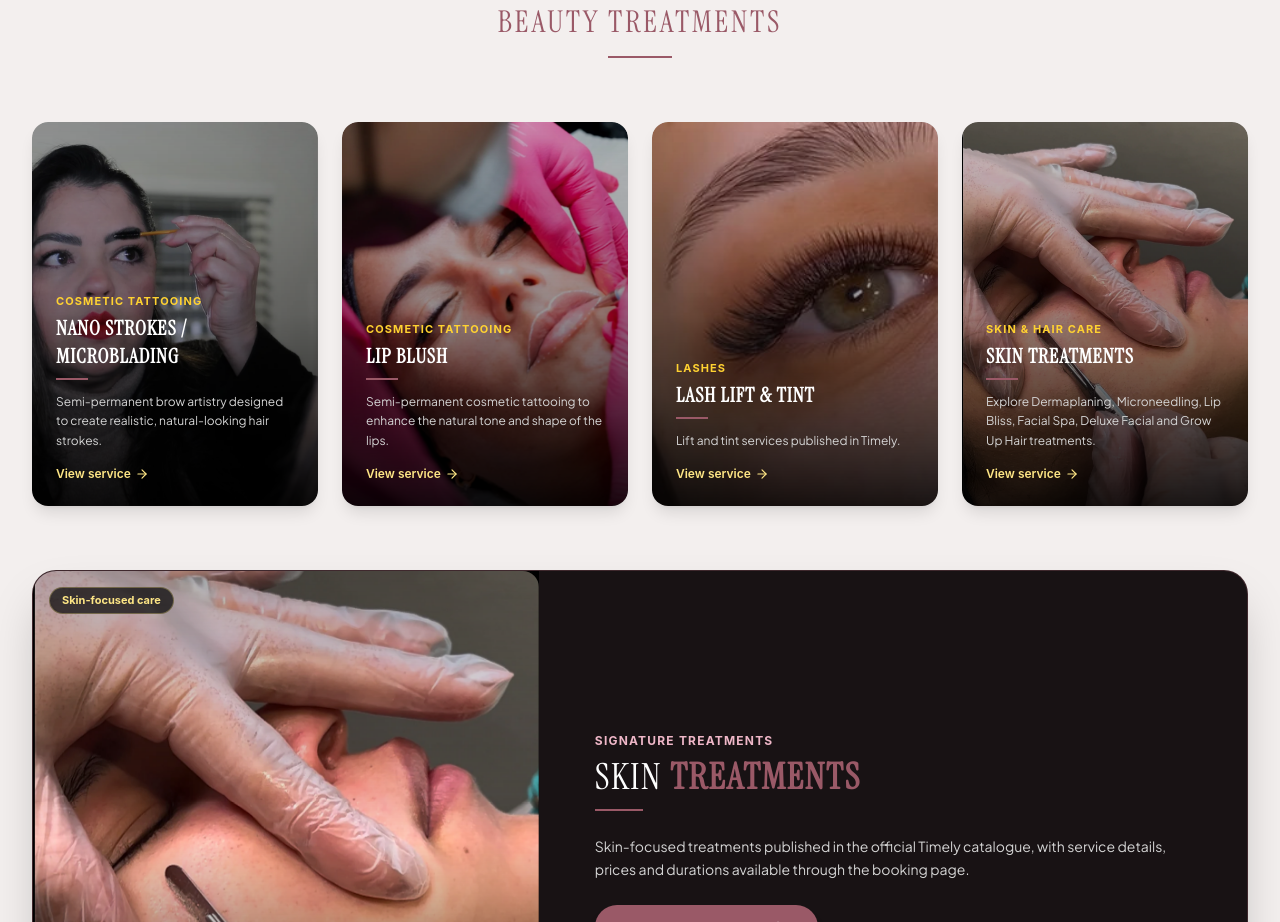
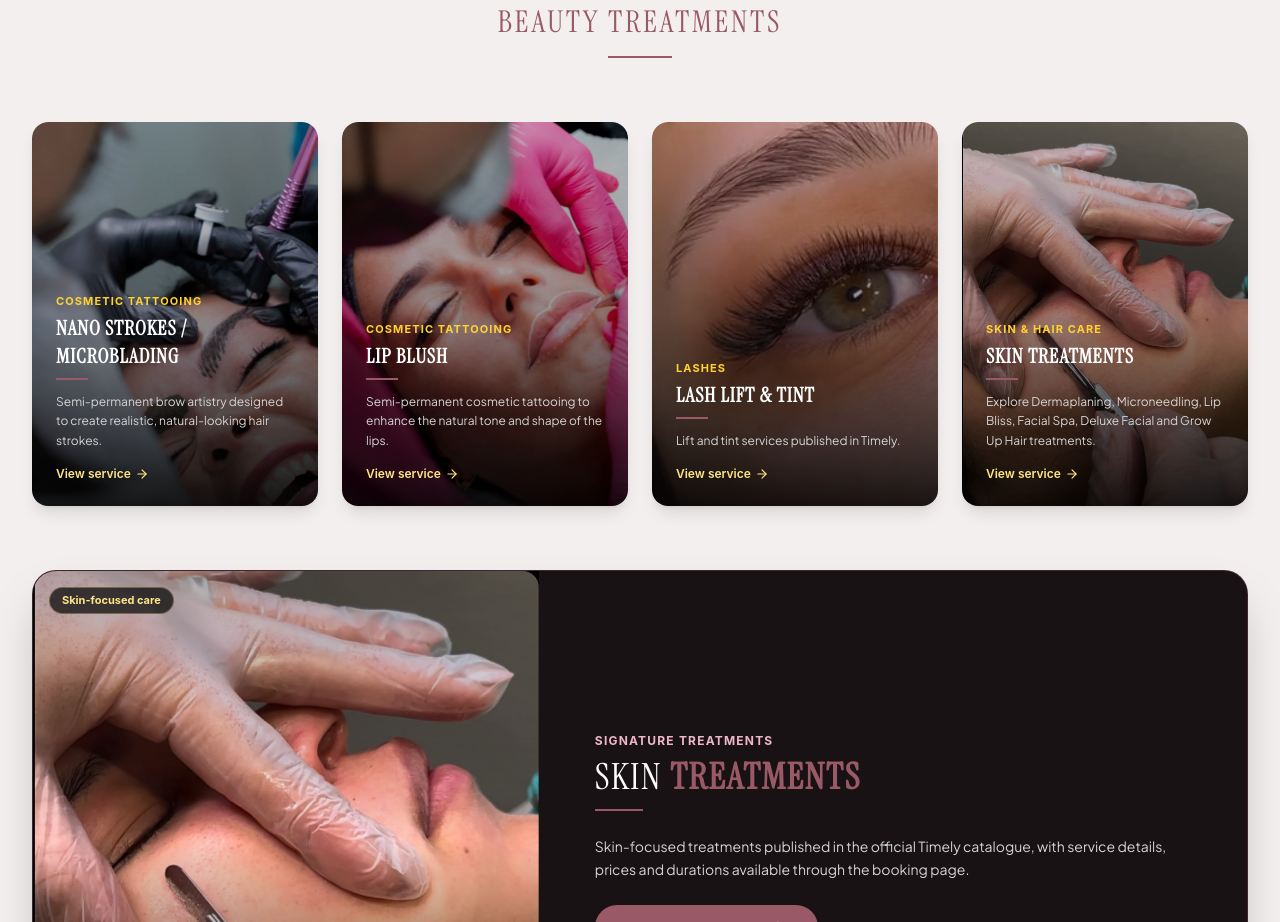
Before and after one commit to joorgeec3/Bella-Beauty-Brazil, a React (Vite) app: page / in a window 1280 px wide. Shown: the part 2685-3607 px from the top of the page. Built offline with nearby package versions, Linux system fonts and the light colour scheme; no server answers.

Commit message:
Prioritize real client photos and remove old portraits from featured gallery

```diff
--- a/src/components/ServicesSection.tsx
+++ b/src/components/ServicesSection.tsx
@@ -8,7 +8,7 @@ interface ServicesSectionProps { onOpenAppointment: () => void; onNavigateToServ
 export const ServicesSection: React.FC<ServicesSectionProps> = ({ onOpenAppointment, onNavigateToServices, language }) => {
   // Four different photos: no duplicate photos between the homepage service cards.
   const cardPhotos: Record<string, string> = {
-    'nano-strokes': siteImages.services.brows,
+    'nano-strokes': siteImages.services.microblading,
     'lip-blush': siteImages.services.lipBlush,
     'lash-lift': siteImages.services.lashes,
     dermaplaning: siteImages.services.facialTreatment,
```
